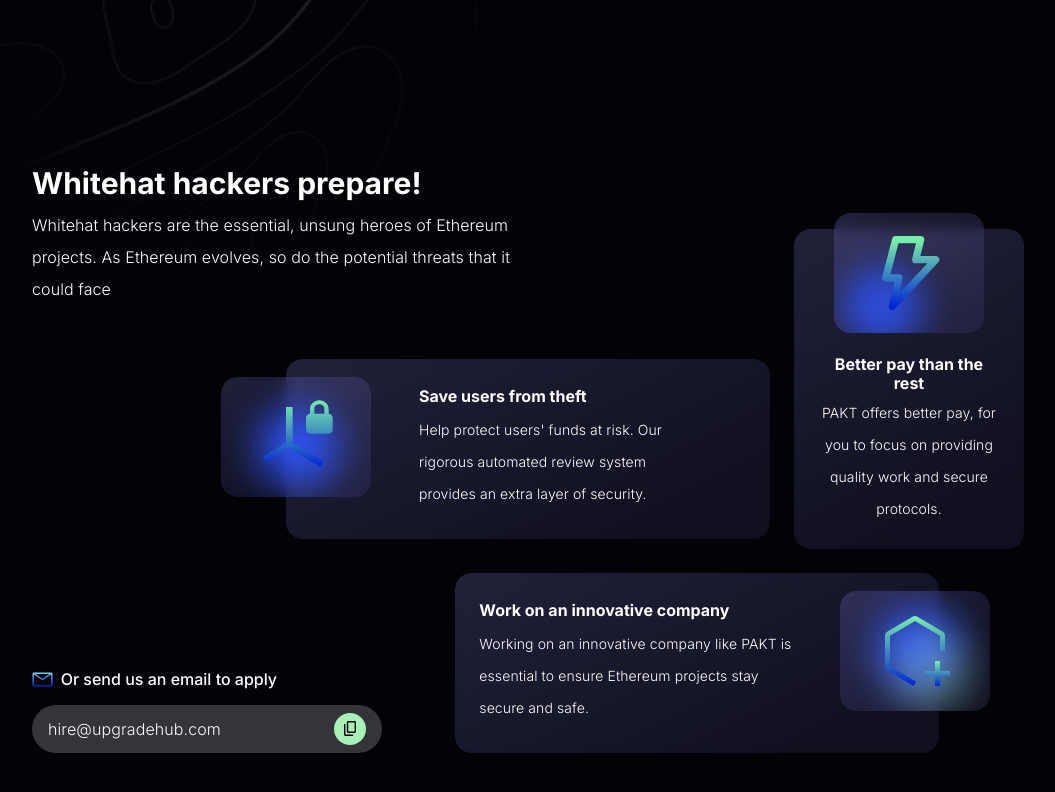
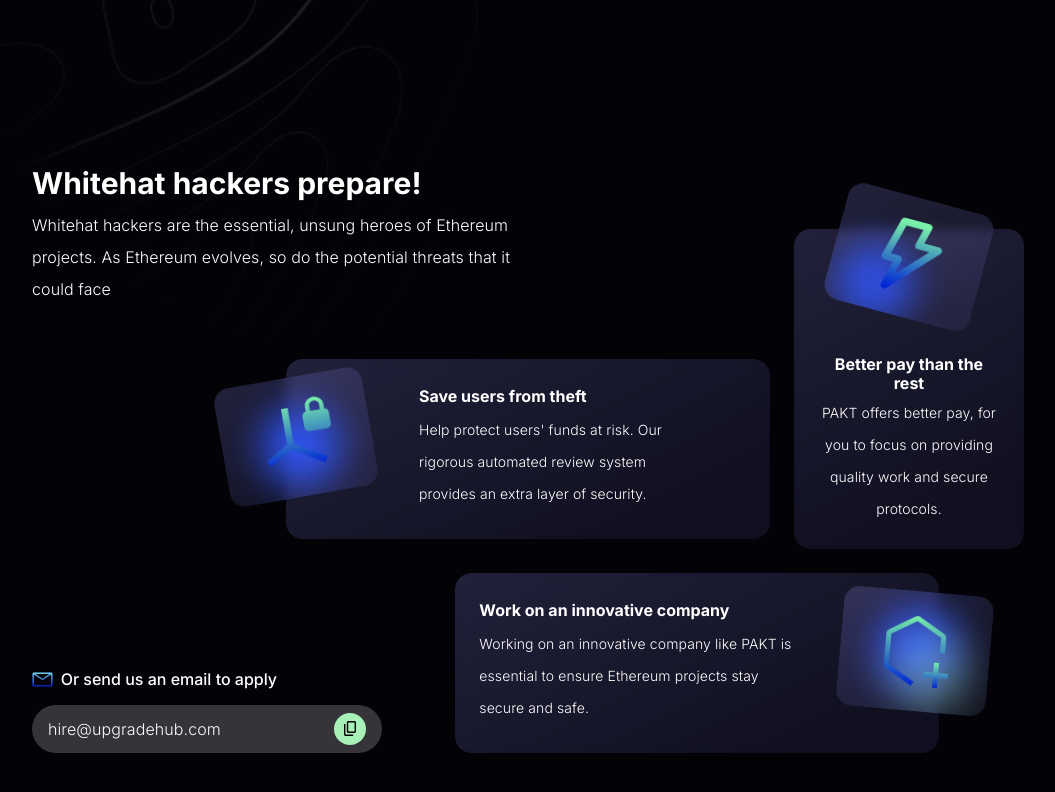
Before and after one commit to ivanJoly/pakt, a Next.js app: page / in a window 1280 px wide. Shown: the part 8191-8983 px from the top of the page, without its empty margins (112-1167 px from the left). Built offline with nearby package versions, Linux system fonts and the light colour scheme.

Commit message:
add: rotate animation on work section

```diff
--- a/sections/work.js
+++ b/sections/work.js
@@ -35,15 +35,14 @@
                         gridArea={{ base: '2 / 1 / 3 / 12', md: '2 / 9 / 4 / 13', lg: '1 / 9 / 3 / 13', xl: '1 / 10 / 3 / 13' }}
                     >
                         <Box position={'relative'} height={'inherit'}>
-                            <GlassCard
-                                width={{ base: '80px', md: '150px' }}
-                                height={{ base: '80px', md: '120px' }}
+                            <Box
                                 position={'absolute'}
-                                top={{ base: '50%', md: '-5%' }}
+                                top={{ base: '50%', md: '-10%' }}
                                 left={{ base: '100%', md: '50%' }}
                                 transform={{ base: 'translate(-50%, -50%)', md: 'translateX(-50%)' }}
                                 zIndex={2}
                             >
+                                <GlassCard width={{ base: '80px', md: '150px' }} height={{ base: '80px', md: '120px' }} isOnHoverActive={true} transform={`rotate(15deg)`}>
                                     <Box
                                         width={'inherit'}
                                         height={'inherit'}
@@ -75,6 +74,7 @@
                                         ></Box>
                                     </Box>
                                 </GlassCard>
+                            </Box>
                             <GlassCard width={'full'} height={'full'} padding={2}>
                                 <Flex
                                     width={'inherit'}
@@ -106,15 +106,14 @@
                         transform={{ base: '', md: 'translateY(-10px)' }}
                     >
                         <Box height={'inherit'} position={'relative'}>
-                            <GlassCard
-                                width={{ base: '80px', md: '150px' }}
-                                height={{ base: '80px', md: '120px' }}
+                            <Box
                                 position={'absolute'}
                                 top={{ base: '50%', md: '10%' }}
                                 left={{ base: '2%', md: '2%' }}
                                 transform={{ base: 'translate(-50%, -50%)', md: 'translateX(-50%)' }}
                                 zIndex={3}
                             >
+                                <GlassCard width={{ base: '80px', md: '150px' }} height={{ base: '80px', md: '120px' }} isOnHoverActive={true} transform={`rotate(-10deg)`}>
                                     <Box
                                         width={'inherit'}
                                         height={'inherit'}
@@ -146,6 +145,8 @@
                                         opacity={'0.95'}
                                     ></Box>
                                 </GlassCard>
+                            </Box>
+
                             <GlassCard width={'full'} height={'full'} position={'relative'} zIndex={2} padding={2}>
                                 <Flex direction={'row'} height={'inherit'} padding={4}>
                                     <Box flex={{ base: '0 1 50px', md: '0 1 25%' }}></Box>
@@ -176,15 +177,14 @@
                     </Box>
                     <Box width={'full'} height={{ base: '100%', md: '180px' }} gridArea={{ base: '4 / 1 / 5 / 12', md: '3 / 1 / 4 / 8', lg: '3 / 6 / 4 / 12', xl: '3 / 6 / 4 / 12' }}>
                         <Box height={'inherit'} position={'relative'}>
-                            <GlassCard
-                                width={{ base: '80px', md: '150px' }}
-                                height={{ base: '80px', md: '120px' }}
+                            <Box
                                 position={'absolute'}
                                 top={{ base: '50%', md: '10%' }}
                                 left={{ base: '100%', md: '95%' }}
                                 transform={{ base: 'translate(-50%, -50%)', md: 'translateX(-50%)' }}
                                 zIndex={3}
                             >
+                                <GlassCard width={{ base: '80px', md: '150px' }} height={{ base: '80px', md: '120px' }} isOnHoverActive={true} transform={`rotate(5deg)`}>
                                     <Box
                                         width={'inherit'}
                                         height={'inherit'}
@@ -228,6 +228,7 @@
                                         opacity={'0.35'}
                                     ></Box>
                                 </GlassCard>
+                            </Box>
                             <GlassCard width={'full'} height={'full'} position={'relative'} zIndex={2} padding={2}>
                                 <Flex direction={'row'} height={'inherit'} padding={4}>
                                     <Stack flex={'0 1 75%'} justifyContent={'center'}>
```
Lines whose indentation alone changed are shown as unchanged.
